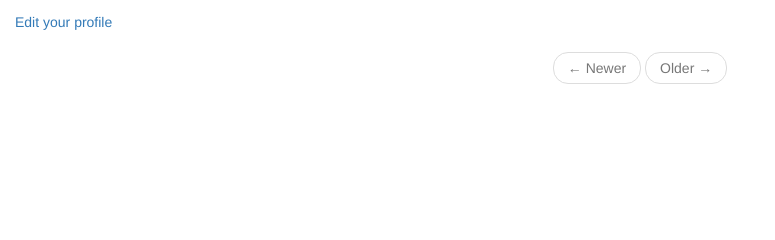
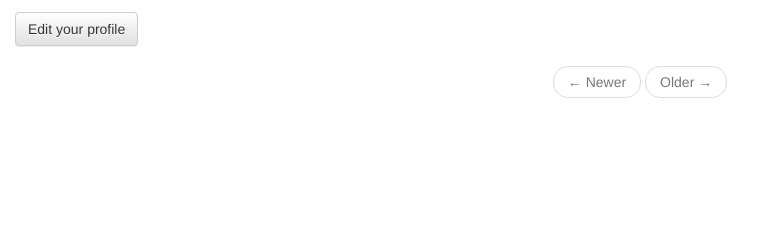
Before and after one commit to t33chong/microblog, a Flask app: template app/templates/user.html in a window 1280 px wide. Shown: the part 110-350 px from the top of the page, without its empty margins (0-775 px from the left). Run offline with Flask 2, Linux system fonts and the light colour scheme; the template is opened without the code that fills it: values that come from a table or form of the project are taken from there, others are empty; parts of the project's set-up code (start-up, migrations or seed data) failed here and were passed over; some libraries are stand-ins or nearby versions.

Commit message:
change follow/unfollow/edit links to buttons

```diff
--- a/app/templates/user.html
+++ b/app/templates/user.html
@@ -20,11 +20,17 @@
         {% endif %}
         <p>{{user.followers.count()}} followers</p>
         {% if user.id == g.user.id %}
-        <a href="{{url_for('edit')}}">Edit your profile</a>
+        <a href="{{url_for('edit')}}">
+          <button type="button" class="btn btn-default">Edit your profile</button>
+        </a>
         {% elif not g.user.is_following(user) %}
-        <a href="{{url_for('follow', nickname=user.nickname)}}">Follow</a>
+        <a href="{{url_for('follow', nickname=user.nickname)}}">
+          <button type="button" class="btn btn-success">Follow</button>
+        </a>
         {% else %}
-        <a href="{{url_for('unfollow', nickname=user.nickname)}}">Unfollow</a>
+        <a href="{{url_for('unfollow', nickname=user.nickname)}}">
+          <button type="button" class="btn btn-danger">Unfollow</button>
+        </a>
         {% endif %}
       </div>
       <div class="col-md-8">
```
